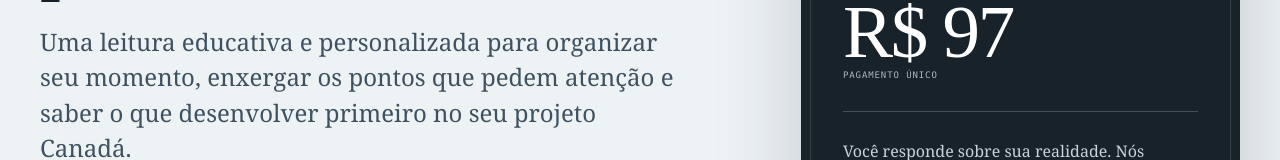
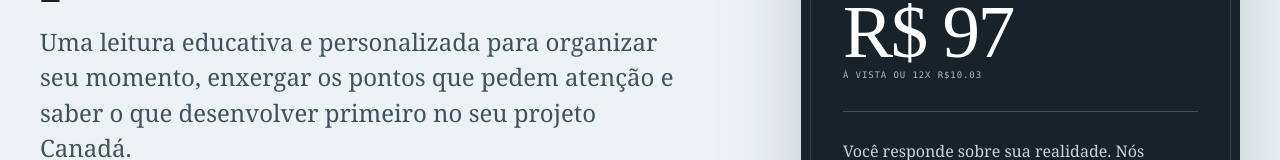
Before and after one commit to blbacelar/diagnostico-canada-sem-filtro, a Next.js app: page /simulador in a window 1280 px wide. Shown: the part 598-758 px from the top of the page. Built offline with nearby package versions, Linux system fonts and the light colour scheme.

Commit message:
Show installment price on sales offer

```diff
--- a/components/SimulatorSalesLanding.tsx
+++ b/components/SimulatorSalesLanding.tsx
@@ -94,7 +94,7 @@ export function SimulatorSalesLanding() {
         <aside className="simulator-offer-card" aria-label="Oferta do Simulador Canadá Sem Filtro">
           <p className="eyebrow"><span /> Condição de hoje</p>
           <h2>Clareza antes do próximo investimento.</h2>
-          <div className="simulator-price"><span>De <s>R$ 147</s></span><strong>R$ 97</strong><small>pagamento único</small></div>
+          <div className="simulator-price"><span>De <s>R$ 147</s></span><strong>R$ 97</strong><small>À vista ou 12x R$10.03</small></div>
           <div className="simulator-offer-card__rule" />
           <p>Você responde sobre sua realidade. Nós devolvemos uma leitura organizada para você parar de caminhar no escuro.</p>
           <CheckoutLink>Garantir minha condição</CheckoutLink>
```
